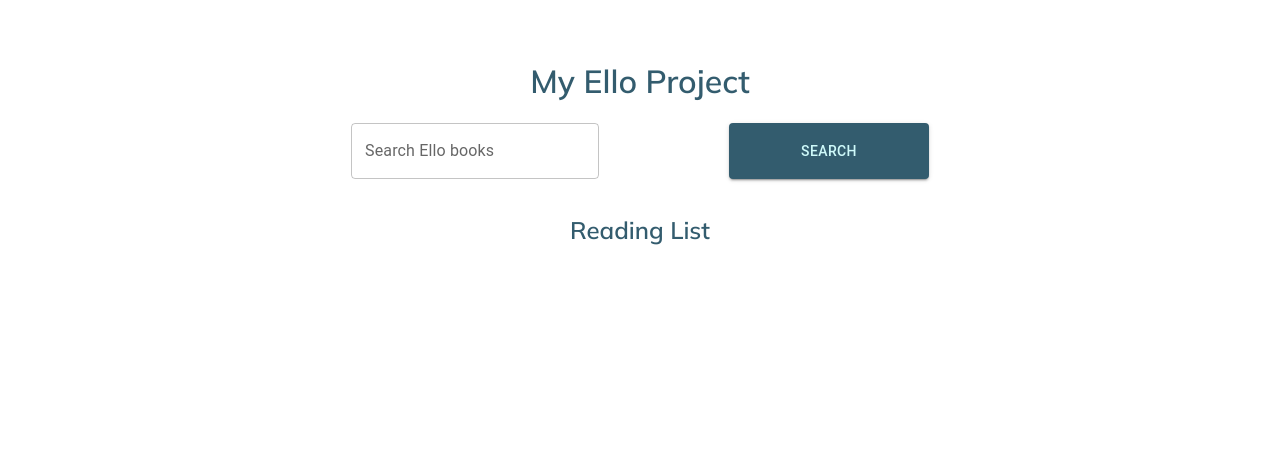
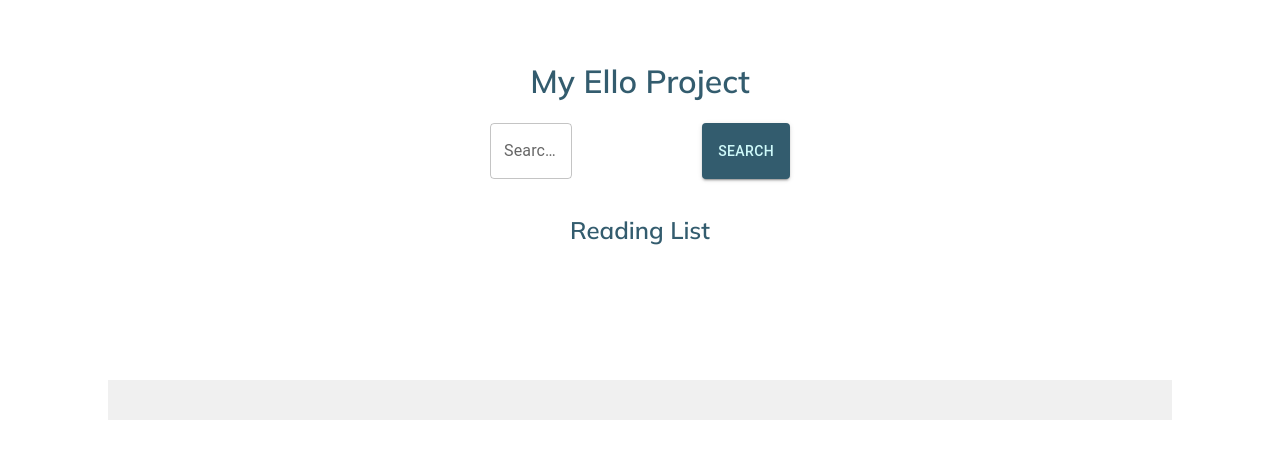
Before and after one commit to joyapisi/ello-test, a React (Create React App) app in the folder frontend/: page / in a window 1280 px wide. Shown: the top 458 px of the page. Built offline with nearby package versions, Linux system fonts and the light colour scheme.

Commit message:
Make search items float infront of reading list

```diff
--- a/frontend/src/App.css
+++ b/frontend/src/App.css
@@ -4,6 +4,7 @@
   font-family: 'Mulish', sans-serif;
   padding: 20px;
   align-items: center;
+  /* justify-content: center; */
 }
 
 h1, h2 {
@@ -18,3 +19,22 @@
   display: flex;
   gap: 130px;
 }
+
+.searchbar-container {
+  position: relative;
+  z-index: 2;
+  width: 300px;
+}
+
+.reading-list-container {
+  position: absolute;
+  top: 50%;
+  left: 50%;
+  transform: translate(-50%, -50%);
+  z-index: 1;
+  background-color: #f0f0f0;
+  padding: 20px;
+  max-height: 80vh;
+  overflow-y: auto;
+  width: 80%;
+}
--- a/frontend/src/App.js
+++ b/frontend/src/App.js
@@ -42,13 +42,18 @@
   return (
     <div className="App">
       <h1>My Ello Project</h1>
-      <SearchBar onSearch={handleSearch} />
-      <SearchList books={searchResults} onAdd={handleAddToReadingList} />
-      <h2
-      sx={{backgroundColor:'#FAAD00'}}
-      >Reading List</h2>
-      <ReadingList books={readingList} onRemove={handleRemoveFromReadingList} />
-    </div>
+      <div className="searchbar-container">
+        <SearchBar onSearch={handleSearch} />
+
+        <SearchList books={searchResults} onAdd={handleAddToReadingList} />
+        </div>
+          <h2 sx={{backgroundColor:'#FAAD00'}}>
+            Reading List
+          </h2>
+          <div className="reading-list-container">
+            <ReadingList books={readingList} onRemove={handleRemoveFromReadingList} />
+          </div>
+      </div>
   );
 }
 
--- a/frontend/src/components/searchList.js
+++ b/frontend/src/components/searchList.js
@@ -10,8 +10,9 @@
                     <ListItem key={book.id}>
                         <ListItemText primary={book.title} secondary={book.author} />
                         <Button
+                        sx={{ backgroundColor:'#53C2C2', color:'#fff'}}
                         onClick={() => onAdd(book)}>
-                          Add Book To Reading List
+                          Add To Reading List
                         </Button>
                     </ListItem>
                 ))}
```
